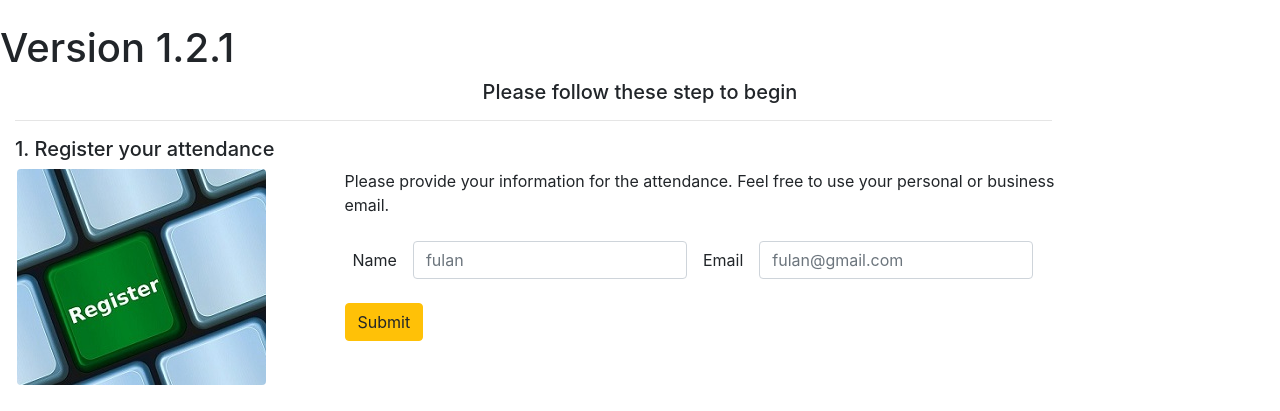
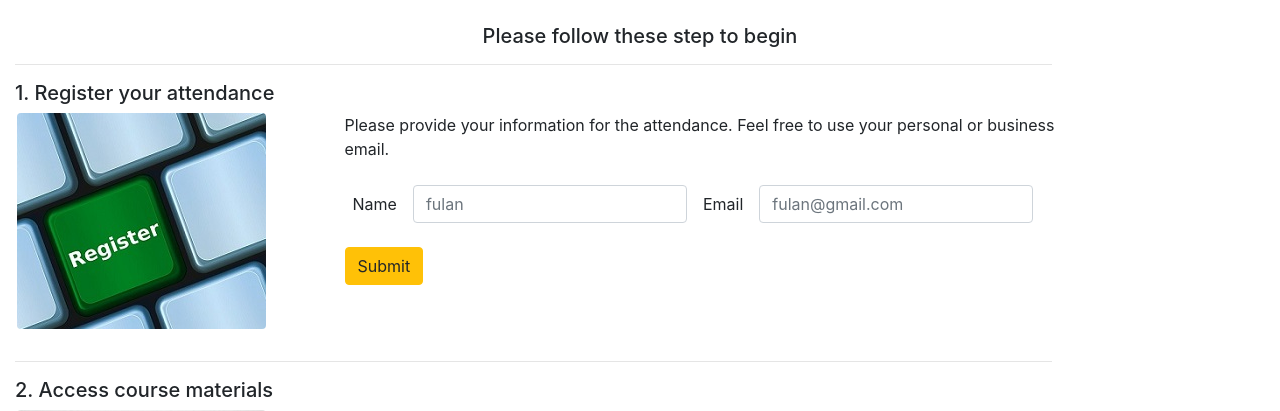
Before and after one commit to furqonm/python-flask-aws, a Flask app: template templates/base.html in a window 1280 px wide. Shown: the part 56-467 px from the top of the page. Run offline with Flask 2, Linux system fonts and the light colour scheme; the template is opened without the code that fills it, so the values that code supplies are empty; some libraries are stand-ins or nearby versions.

Commit message:
Update base.html

```diff
--- a/templates/base.html
+++ b/templates/base.html
@@ -28,7 +28,6 @@
 <!--
   Aplikasi akan menampilkan informasi nama training yang diambil dari System Manager - Parameter Store.
 -->
-<h1>Version 1.2.1</h1>
 <h5 style="text-align:center;">
     Please follow these step to begin {% block training %}{% endblock %}
 </h5>
```
